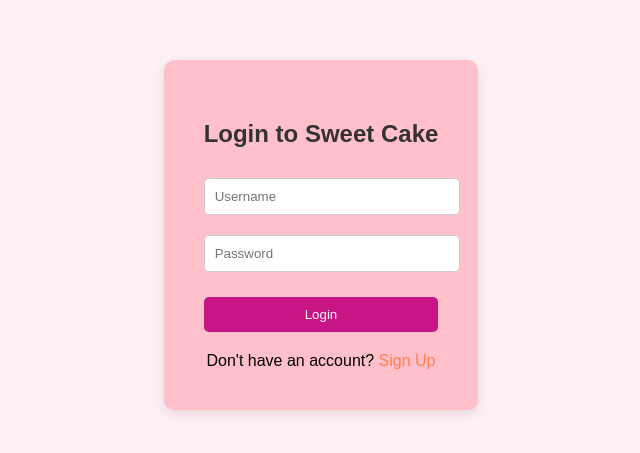
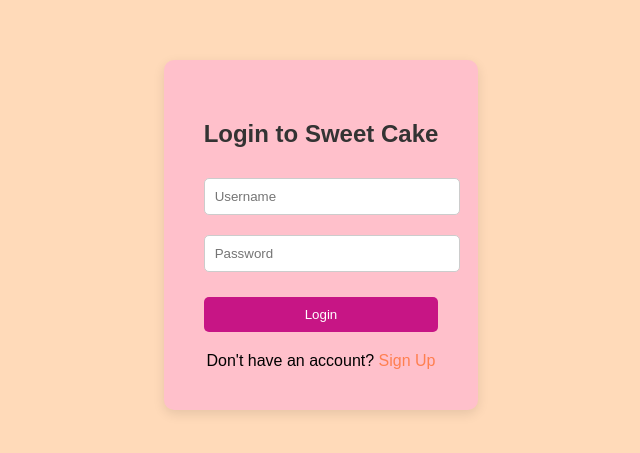
Before and after one commit to sakshi-muke/sakshi-muke.github.io, a plain HTML site: page login.html in a window 1280 px wide. Shown: the part 173-626 px from the top of the page, without its empty margins (319-959 px from the left). Drawn offline with Linux system fonts and the light colour scheme.

Commit message:
Update login.html

```diff
--- a/login.html
+++ b/login.html
@@ -7,7 +7,7 @@
     <style>
         body {
             font-family: Arial, sans-serif;
-            background-color: #FFF0F5;
+            background-color: #FFDAB9;
             display: flex;
             justify-content: center;
             align-items: center;
```
